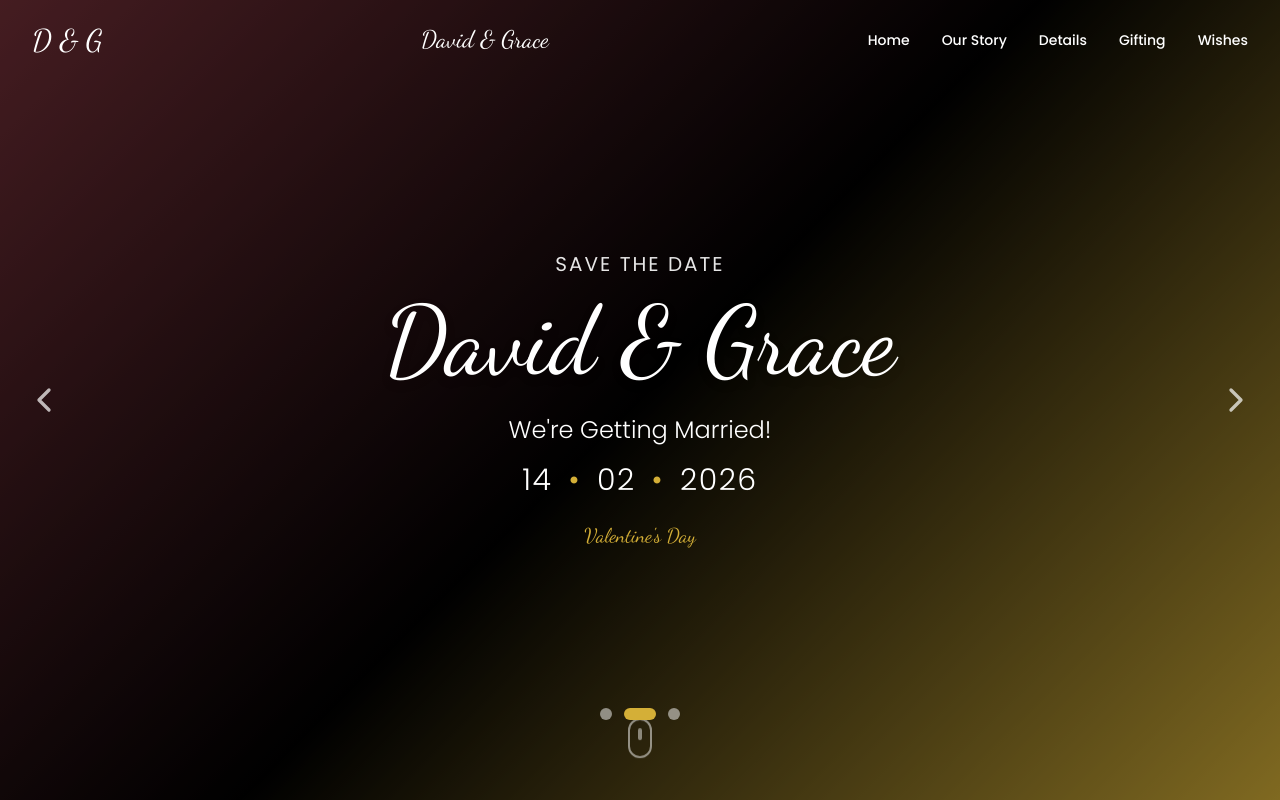
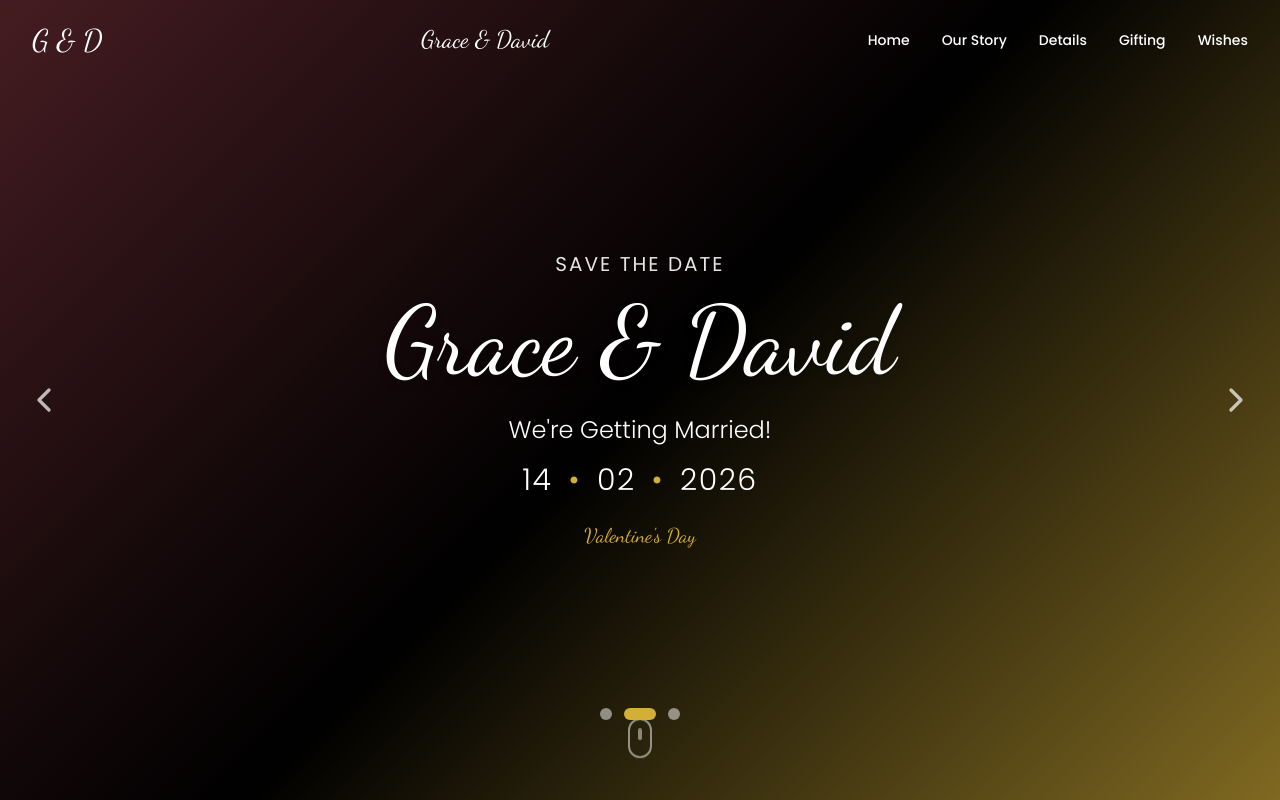
Before and after one commit to efodthe2nd/gender-reveal, a Next.js app: page / in a window 1280 px wide. Shown: the top 800 px of the page. Built offline with nearby package versions, Linux system fonts and the light colour scheme.

Commit message:
Change name order to Grace & David throughout the site

```diff
--- a/app/layout.tsx
+++ b/app/layout.tsx
@@ -15,12 +15,12 @@ const dancingScript = Dancing_Script({
 });
 
 export const metadata: Metadata = {
-  title: "David & Grace | #GraceOfDavid | February 14th, 2026",
+  title: "Grace & David | #GraceOfDavid | February 14th, 2026",
   description:
-    "Join us as we celebrate the wedding of David & Grace on Valentine's Day, February 14th, 2026. #GraceOfDavid",
-  keywords: ["wedding", "David", "Grace", "GraceOfDavid", "Valentine's Day"],
+    "Join us as we celebrate the wedding of Grace & David on Valentine's Day, February 14th, 2026. #GraceOfDavid",
+  keywords: ["wedding", "Grace", "David", "GraceOfDavid", "Valentine's Day"],
   openGraph: {
-    title: "David & Grace Wedding | #GraceOfDavid",
+    title: "Grace & David Wedding | #GraceOfDavid",
     description: "We're getting married on February 14th, 2026!",
     type: "website",
   },
--- a/src/components/Footer.tsx
+++ b/src/components/Footer.tsx
@@ -11,7 +11,7 @@ export default function Footer() {
         {/* Top Section */}
         <div className="text-center mb-8">
           <h2 className="font-script text-4xl md:text-5xl mb-4">
-            David & Grace
+            Grace & David
           </h2>
           <p className="text-[#D4AF37] text-lg mb-2">#GraceOfDavid</p>
           <p className="text-gray-400">14th February 2026 • Lagos, Nigeria</p>
@@ -67,7 +67,7 @@ export default function Footer() {
         {/* Bottom Section */}
         <div className="text-center text-gray-500 text-sm">
           <p className="flex items-center justify-center gap-1">
-            Made with <Heart className="w-4 h-4 text-[#CC5500]" /> for David & Grace
+            Made with <Heart className="w-4 h-4 text-[#CC5500]" /> for Grace & David
           </p>
           <p className="mt-2">© {currentYear} #GraceOfDavid. All rights reserved.</p>
         </div>
--- a/src/components/Hero.tsx
+++ b/src/components/Hero.tsx
@@ -66,7 +66,7 @@ export default function Hero() {
             {slides[currentSlide].subtitle}
           </p>
           <h1 className="font-script text-5xl sm:text-6xl md:text-7xl lg:text-8xl mb-6 text-white drop-shadow-lg">
-            David & Grace
+            Grace & David
           </h1>
           <p className="text-xl md:text-2xl font-light mb-4">
             We&apos;re Getting Married!
--- a/src/components/Navbar.tsx
+++ b/src/components/Navbar.tsx
@@ -49,12 +49,12 @@ export default function Navbar() {
             onClick={(e) => handleNavClick(e, "#home")}
             className="font-script text-2xl md:text-3xl text-white hover:text-[#D4AF37] transition-colors"
           >
-            D & G
+            G & D
           </a>
 
           {/* Center Text - Hidden on mobile */}
           <div className="hidden md:block font-script text-xl lg:text-2xl text-white">
-            David & Grace
+            Grace & David
           </div>
 
           {/* Desktop Navigation */}
--- a/src/components/OurStory.tsx
+++ b/src/components/OurStory.tsx
@@ -45,7 +45,7 @@ Your love, support, and friendship mean the world to us, and we can't wait to ce
 
 Now bring your smiles, dance moves and vibes as we say 'I do' and step into forever together. We can't wait to see you there.`,
     signOff: "With love,",
-    signature: "David & Grace 🤍🖤",
+    signature: "Grace & David 🤍🖤",
     imagePosition: "left",
     image: "/we.jpg",
   },
--- a/src/components/Wishes.tsx
+++ b/src/components/Wishes.tsx
@@ -26,7 +26,7 @@ const sampleWishes: Wish[] = [
   {
     id: 3,
     name: "Uncle & Aunty Chukwu",
-    message: "David and Grace, your love story is beautiful! May your marriage be filled with laughter and prosperity. God bless your union!",
+    message: "Grace and David, your love story is beautiful! May your marriage be filled with laughter and prosperity. God bless your union!",
     timestamp: new Date("2026-01-25"),
   },
 ];
@@ -158,7 +158,7 @@ export default function Wishes() {
                   onChange={(e) => setMessage(e.target.value)}
                   rows={4}
                   className="w-full px-4 py-3 rounded-lg border border-gray-300 focus:ring-2 focus:ring-[#722F37] focus:border-transparent outline-none transition-all resize-none"
-                  placeholder="Write your wishes for David & Grace..."
+                  placeholder="Write your wishes for Grace & David..."
                   required
                 />
               </div>
```
